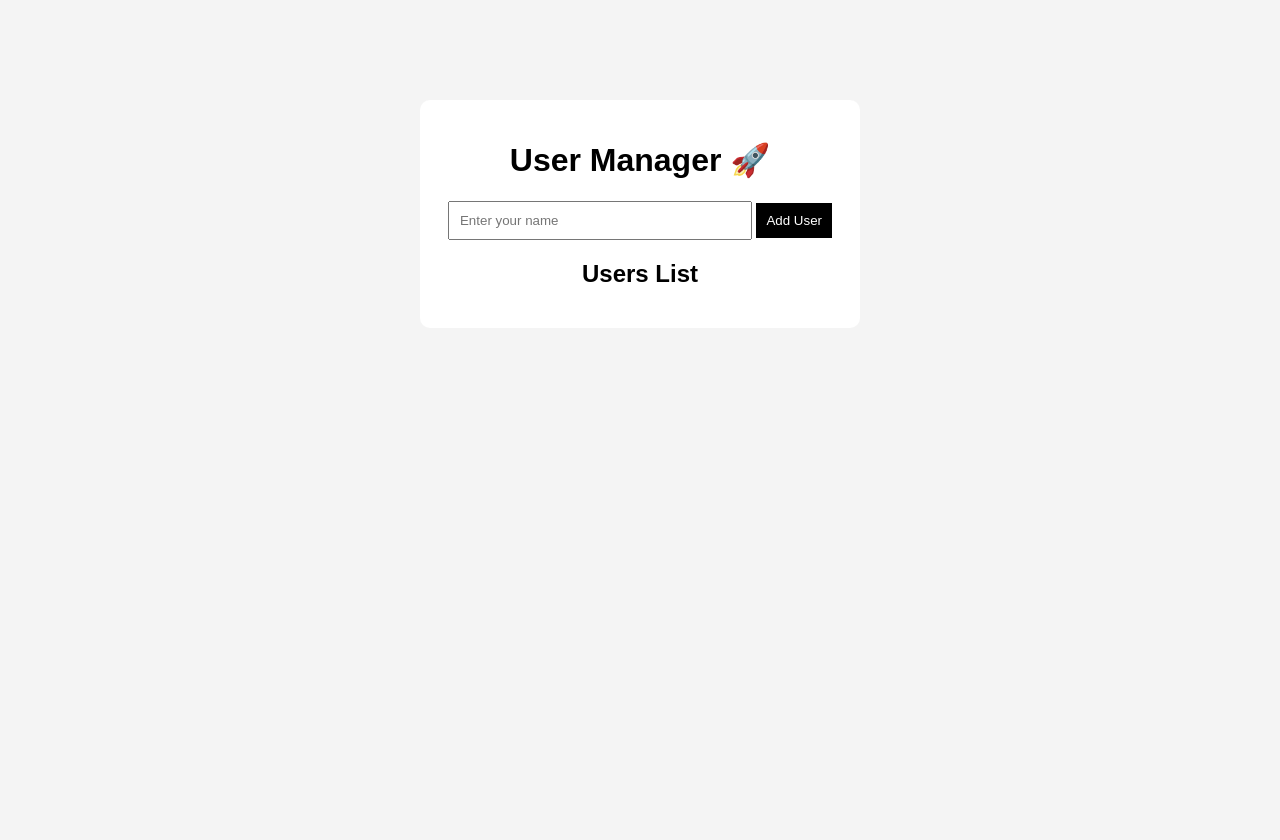
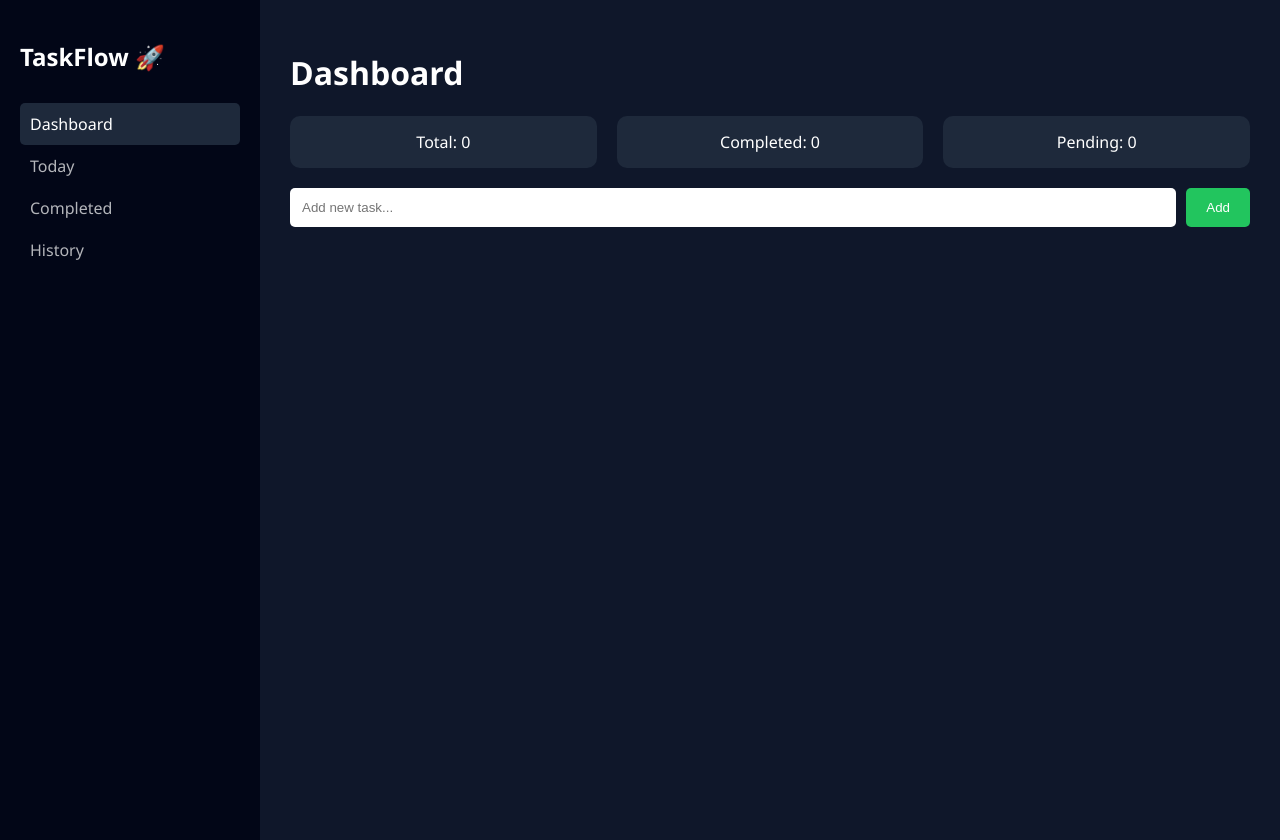
Before and after one commit to Shreyyy07/Two-Tier-Flask-App---GitHub-Actions, a Flask app: page / in a window 1280 px wide. Before the commit the page ends 282 px from the top, so only its background shows below. Run offline with Flask 3, Linux system fonts and the light colour scheme; data that the repository does not hold is empty.

Commit message:
upgraded to todo

```diff
--- a/app.py
+++ b/app.py
@@ -4,7 +4,7 @@ import time
 
 app = Flask(__name__)
 
-# 🔹 Retry connection until MySQL is ready
+# 🔹 DB Connection with retry
 def get_db_connection():
     for i in range(20):
         try:
@@ -14,56 +14,76 @@ def get_db_connection():
                 password="root",
                 database="testdb"
             )
-            print("Connected to MySQL ✅")
             return db
-        except Exception as e:
+        except:
             print("MySQL not ready, retrying...")
             time.sleep(2)
-    raise Exception("Database not ready after retries ❌")
+    raise Exception("Database not ready")
 
 
-# 🔹 Initialize DB (CREATE TABLE)
-def init_db():
-    db = get_db_connection()
-    cursor = db.cursor()
-
-    cursor.execute("""
-    CREATE TABLE IF NOT EXISTS users (
-        id INT AUTO_INCREMENT PRIMARY KEY,
-        name VARCHAR(255)
-    )
-    """)
-
-    db.commit()
-    cursor.close()
-    db.close()
-    print("Database initialized ✅")
-
-
-# 🔹 Call once when app starts
-init_db()
-
-
+# 🔹 HOME ROUTE
 @app.route("/", methods=["GET", "POST"])
 def home():
     db = get_db_connection()
     cursor = db.cursor()
 
+    # ➤ Add Task
     if request.method == "POST":
-        name = request.form.get("name")
-        if name:
-            cursor.execute("INSERT INTO users (name) VALUES (%s)", (name,))
+        task = request.form.get("task")
+        if task:
+            cursor.execute(
+                "INSERT INTO users (task, completed) VALUES (%s, %s)",
+                (task, False)
+            )
             db.commit()
         return redirect("/")
 
-    cursor.execute("SELECT name FROM users")
-    users = cursor.fetchall()
-    users = [user[0] for user in users]
+    # ➤ Fetch Tasks
+    cursor.execute("SELECT id, task, completed FROM users")
+    tasks = cursor.fetchall()
+
+    # ➤ Stats
+    total = len(tasks)
+    completed = sum(1 for t in tasks if t[2])
+    pending = total - completed
 
     cursor.close()
     db.close()
 
-    return render_template("index.html", users=users)
+    return render_template(
+        "index.html",
+        tasks=tasks,
+        total=total,
+        completed=completed,
+        pending=pending
+    )
+
+
+# 🔹 COMPLETE TASK
+@app.route("/complete/<int:id>")
+def complete(id):
+    db = get_db_connection()
+    cursor = db.cursor()
+
+    cursor.execute(
+        "UPDATE users SET completed = TRUE WHERE id = %s",
+        (id,)
+    )
+    db.commit()
+
+    return redirect("/")
+
+
+# 🔹 DELETE TASK
+@app.route("/delete/<int:id>")
+def delete(id):
+    db = get_db_connection()
+    cursor = db.cursor()
+
+    cursor.execute("DELETE FROM users WHERE id = %s", (id,))
+    db.commit()
+
+    return redirect("/")
 
 
 if __name__ == "__main__":
--- a/static/style.css
+++ b/static/style.css
@@ -1,30 +1,114 @@
 body {
-    font-family: Arial;
-    background-color: #f4f4f4;
+    margin: 0;
+    font-family: 'Segoe UI', sans-serif;
+    background: #0f172a;
+    color: white;
 }
 
-.container {
-    width: 400px;
-    margin: 100px auto;
-    background: white;
+.app {
+    display: flex;
+}
+
+/* Sidebar */
+.sidebar {
+    width: 220px;
+    height: 100vh;
+    background: #020617;
     padding: 20px;
+}
+
+.sidebar h2 {
+    margin-bottom: 30px;
+}
+
+.sidebar ul {
+    list-style: none;
+    padding: 0;
+}
+
+.sidebar li {
+    padding: 10px;
+    cursor: pointer;
+    opacity: 0.7;
+}
+
+.sidebar li.active,
+.sidebar li:hover {
+    opacity: 1;
+    background: #1e293b;
+    border-radius: 5px;
+}
+
+/* Main */
+.main {
+    flex: 1;
+    padding: 30px;
+}
+
+/* Header */
+.header {
+    margin-bottom: 20px;
+}
+
+/* Stats */
+.stats {
+    display: flex;
+    gap: 20px;
+    margin-bottom: 20px;
+}
+
+.card {
+    background: #1e293b;
+    padding: 15px;
     border-radius: 10px;
+    flex: 1;
     text-align: center;
 }
 
-input {
-    padding: 10px;
-    width: 70%;
+/* Form */
+.task-form {
+    display: flex;
+    gap: 10px;
+    margin-bottom: 20px;
 }
 
-button {
-    padding: 10px;
-    background: black;
-    color: white;
+.task-form input {
+    flex: 1;
+    padding: 12px;
+    border-radius: 5px;
     border: none;
 }
 
-ul {
-    list-style: none;
-    padding: 0;
+.task-form button {
+    padding: 12px 20px;
+    background: #22c55e;
+    border: none;
+    border-radius: 5px;
+    color: white;
 }
+
+/* Tasks */
+.tasks {
+    display: flex;
+    flex-direction: column;
+    gap: 10px;
+}
+
+.task {
+    background: #1e293b;
+    padding: 12px;
+    border-radius: 8px;
+    display: flex;
+    justify-content: space-between;
+}
+
+.done {
+    text-decoration: line-through;
+    opacity: 0.6;
+}
+
+.actions a {
+    margin-left: 10px;
+    text-decoration: none;
+    color: white;
+}
--- a/templates/index.html
+++ b/templates/index.html
@@ -1,26 +1,65 @@
 <!DOCTYPE html>
 <html>
 <head>
-    <title>Flask App</title>
+    <title>TaskFlow Dashboard</title>
     <link rel="stylesheet" href="/static/style.css">
 </head>
 <body>
 
-    <div class="container">
-        <h1>User Manager 🚀</h1>
+<div class="app">
 
-        <form method="POST">
-            <input type="text" name="name" placeholder="Enter your name" required>
-            <button type="submit">Add User</button>
-        </form>
-
-        <h2>Users List</h2>
+    <!-- Sidebar -->
+    <div class="sidebar">
+        <h2>TaskFlow 🚀</h2>
         <ul>
-            {% for user in users %}
-                <li>{{ user }}</li>
-            {% endfor %}
+            <li class="active">Dashboard</li>
+            <li>Today</li>
+            <li>Completed</li>
+            <li>History</li>
         </ul>
     </div>
 
+    <!-- Main Content -->
+    <div class="main">
+
+        <!-- Header -->
+        <div class="header">
+            <h1>Dashboard</h1>
+        </div>
+
+        <!-- Stats -->
+        <div class="stats">
+            <div class="card">Total: {{ total }}</div>
+            <div class="card">Completed: {{ completed }}</div>
+            <div class="card">Pending: {{ pending }}</div>
+        </div>
+
+        <!-- Add Task -->
+        <form method="POST" class="task-form">
+            <input type="text" name="task" placeholder="Add new task..." required>
+            <button type="submit">Add</button>
+        </form>
+
+        <!-- Task List -->
+        <div class="tasks">
+            {% for task in tasks %}
+                <div class="task">
+                    <span class="{{ 'done' if task[2] else '' }}">
+                        {{ task[1] }}
+                    </span>
+
+                    <div class="actions">
+                        {% if not task[2] %}
+                        <a href="/complete/{{ task[0] }}">✔</a>
+                        {% endif %}
+                        <a href="/delete/{{ task[0] }}">🗑</a>
+                    </div>
+                </div>
+            {% endfor %}
+        </div>
+
+    </div>
+</div>
+
 </body>
 </html>
```
